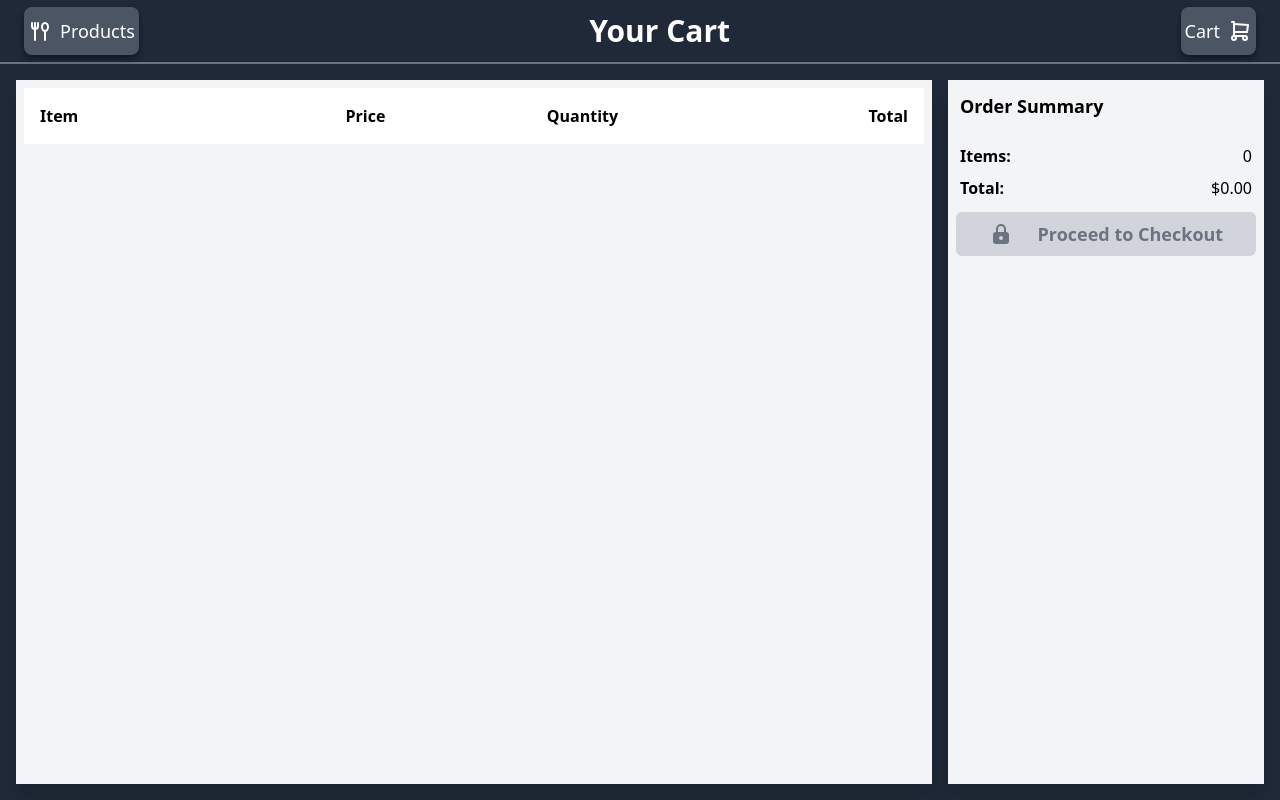
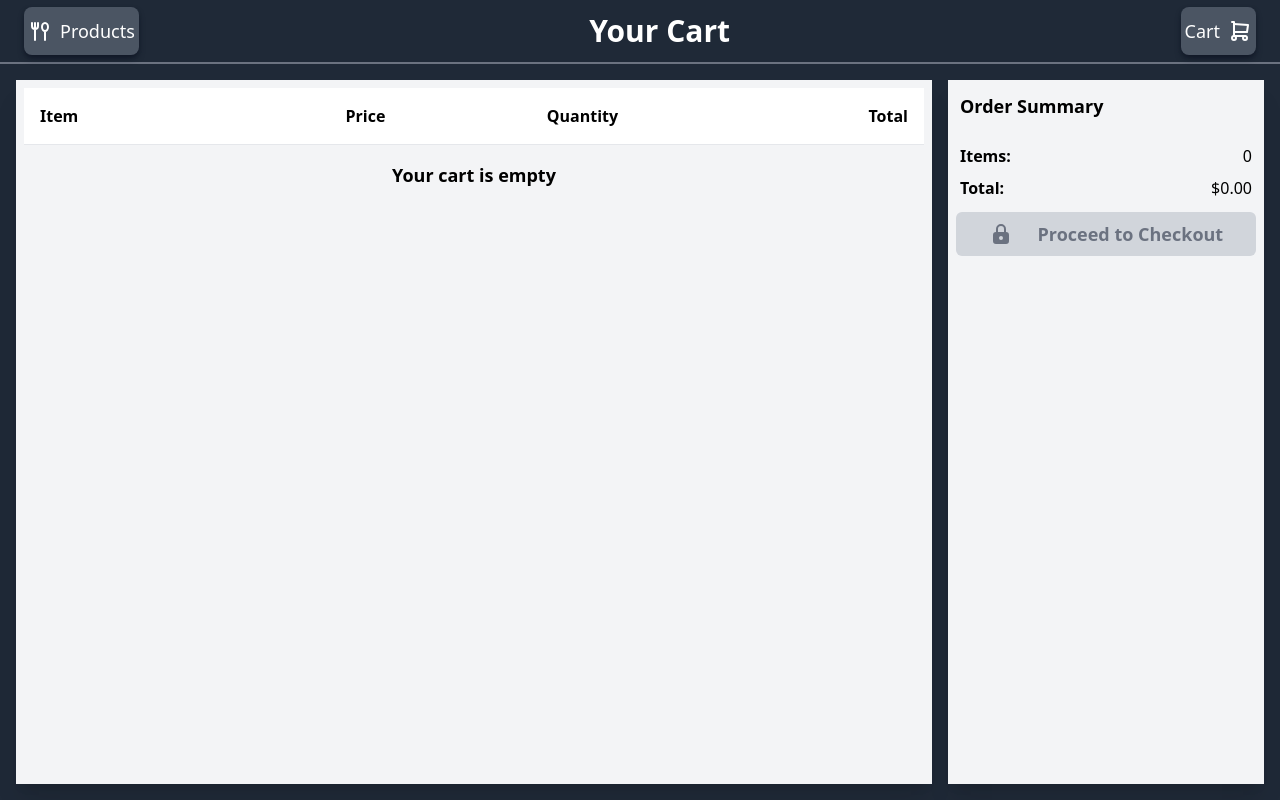
Before and after one commit to cbpmanoel/mgin-front, a Vue app: page /cart in a window 1280 px wide. Built offline with nearby package versions, Linux system fonts and the light colour scheme.

Commit message:
Add empty state messages for cart and product views

```diff
--- a/src/views/CartView.vue
+++ b/src/views/CartView.vue
@@ -22,6 +22,9 @@
                 </div>
 
                 <!-- Cart items -->
+                <div v-if="totalItems === 0" class="p-4 text-center">
+                    <p class="text-lg font-semibold">Your cart is empty</p>
+                </div>
                 <div
                     v-for="item in cart"
                     :key="item.id"
--- a/src/views/ProductsView.vue
+++ b/src/views/ProductsView.vue
@@ -50,6 +50,11 @@
                 class="w-full mx-4 overflow-y-auto bg-gray-100 shadow-xl"
                 :class="['sm:ml-[21rem] sm:w-[calc(100%-20rem)]']"
             >
+                <div v-if="productList.length === 0" class="p-4 text-center">
+                    <p class="text-lg font-semibold">
+                        No products found. Please check back later.
+                    </p>
+                </div>
                 <div
                     v-for="category in productList"
                     :key="category.category"
```
